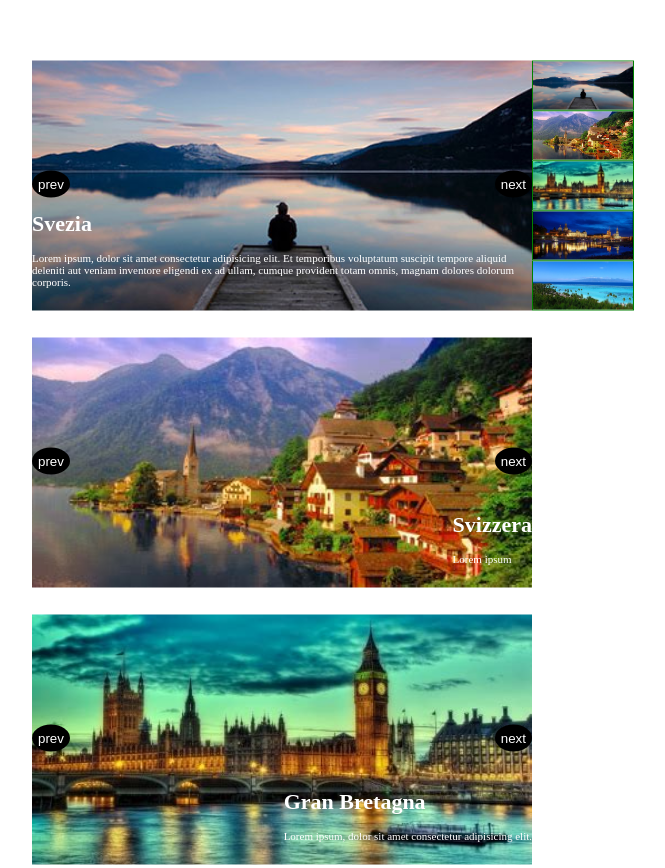
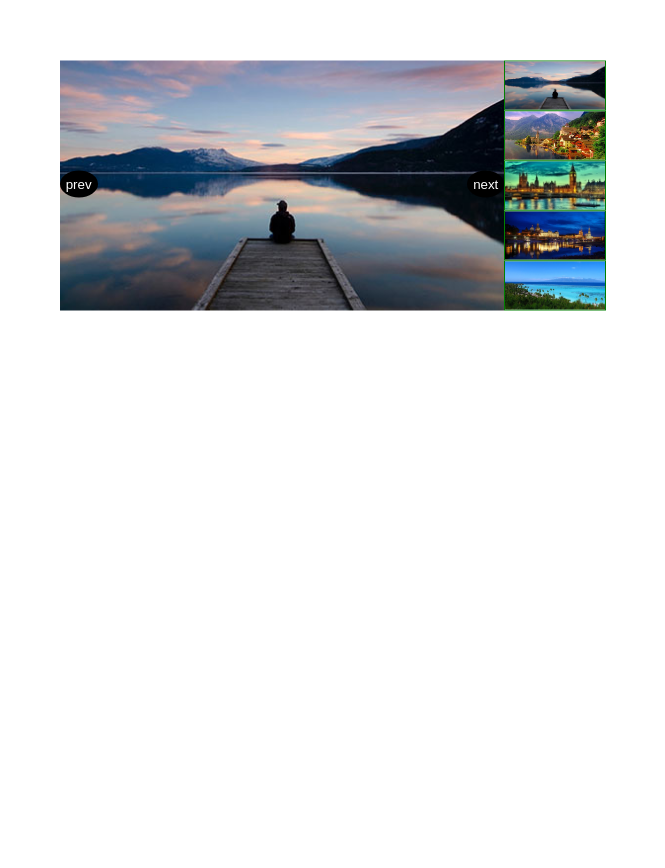
Before and after one commit to edodima13/vue-slider, a plain HTML site: page index.html in a window 1280 px wide. Shown: the part 185-1053 px from the top of the page, without its empty margins (308-973 px from the left). After the commit the page ends 800 px from the top, so only its background shows below. Drawn offline with nearby package versions, Linux system fonts and the light colour scheme.

Commit message:
fine esercizio

```diff
--- a/app.css
+++ b/app.css
@@ -88,6 +88,14 @@ button{
 }
 
 
+#primocontainer div{
+    display: none;
+}
+
+.active{
+    display: block;
+}
+
 
 h3{
     margin-left: 87% ;
--- a/index.html
+++ b/index.html
@@ -11,10 +11,10 @@
 <body>
     <div id="root">
         <div  id="primocontainer" class="container">
-            <div v-for="card in cards">
+            <div v-for="(card,i) in cards" :class="i === currentIndex? 'active' : '' ">
                 <img :src="card.items" alt="">
                 <div class="buttons">
-                    <button>prev</button>
+                    <button @click="precedente">prev</button>
                     <button @click="prossimo">next</button>
                 </div>
                 <div class="testo">
@@ -26,9 +26,6 @@
 
         </div>
         <div   id="carousel" class="container">
-           <!--<div >
-                {{card.items}}
-            </div>-->
             <img v-for="items in cards" :src="items.items" alt="">
         </div>
     </div>
--- a/myjavascript.js
+++ b/myjavascript.js
@@ -27,11 +27,17 @@ var app = new Vue({
                 text : 'Et temporibus voluptatum suscipit tempore aliquid deleniti aut veniam inventore eligendi ex ad ullam,',
                 items :'img/05.jpg',
             }
-        ]
+        ],
+        currentIndex: 0
     } ,
     methods : {
         prossimo: function(){
             console.log("ciao")
+            this.currentIndex++
+        },
+        precedente: function(){
+            console.log("ciao")
+            this.currentIndex--
         }
     }
 })
```
